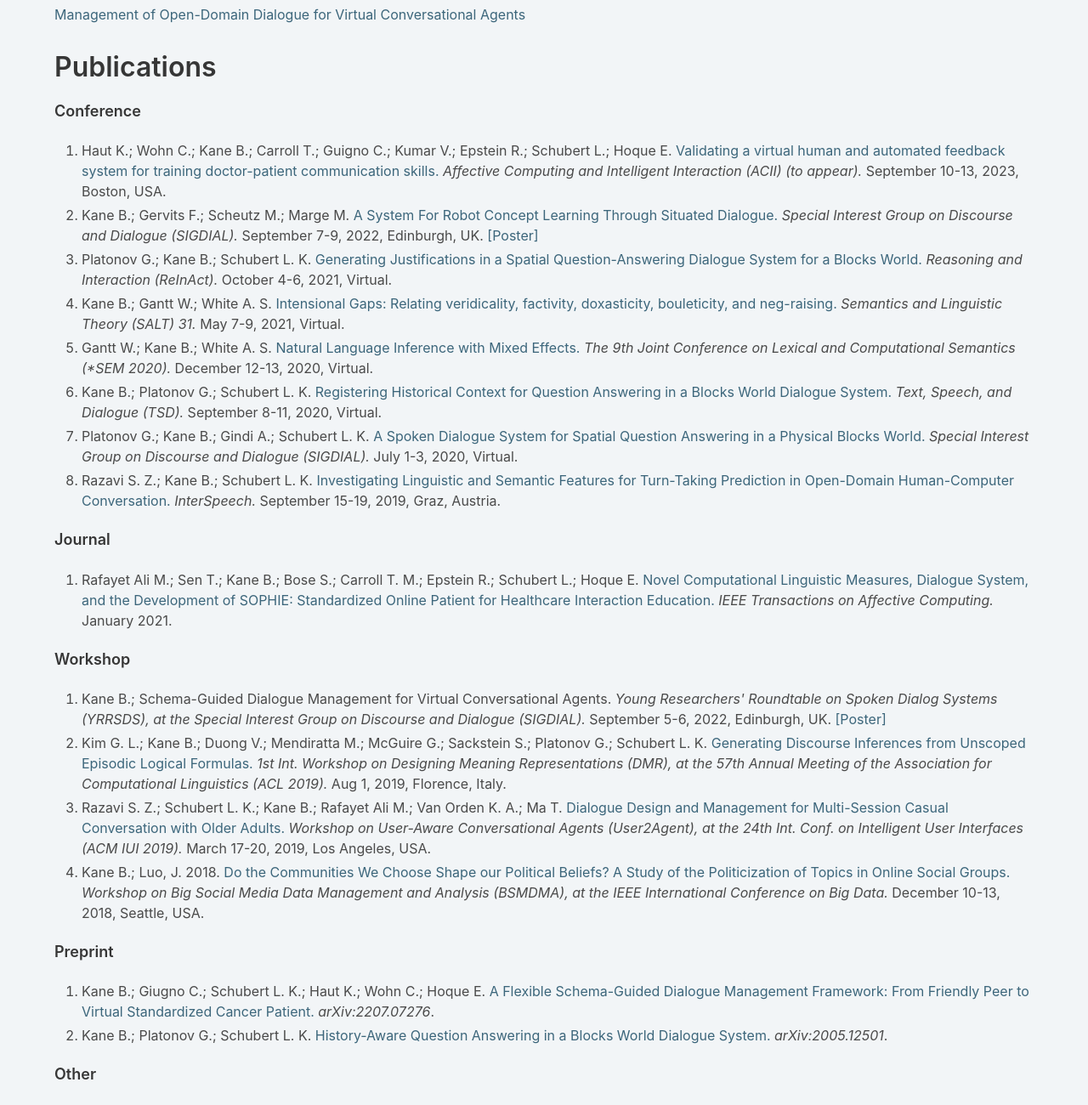
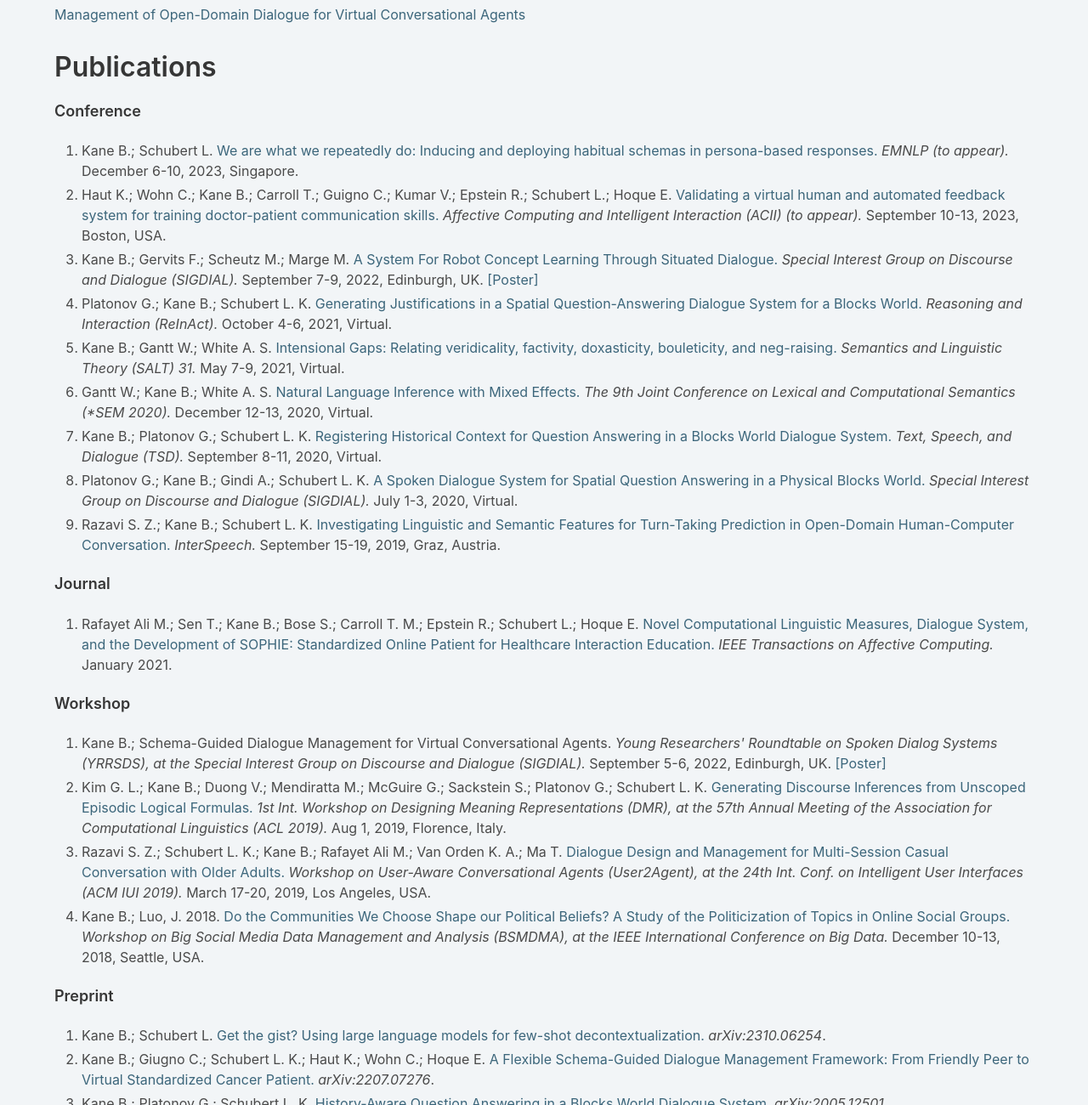
Before and after one commit to bkane2/bkane2, a plain HTML site: page index.html in a window 1280 px wide. Shown: the part 1500-2800 px from the top of the page at 85% size. Drawn offline with Linux system fonts and the light colour scheme.

Commit message:
Updated publications

```diff
--- a/index.html
+++ b/index.html
@@ -65,7 +65,7 @@
     <div class="container">
       <hr>
       <h1 class="title">Bio<h1>
-          <p>I'm a fourth-year PhD student of Computer Science at the University of Rochester, with a focus on Artificial Intelligence.
+          <p>I'm a fifth-year PhD student of Computer Science at the University of Rochester, with a focus on Artificial Intelligence.
             Before that, I graduated from the University of Rochester with a BS in Computer Science as well as a BA in Economics, giving
             me an interest in the practical applications of intelligent agents towards the social sciences and real-world domains. Currently,
             my general research interests include <span class="has-text-weight-bold">dialogue management for virtual conversational agents</span>,
@@ -184,6 +184,11 @@
         <div class="content">
           <ol type="1">
             <li>
+              <p>Kane B.; Schubert L.
+                <a href="https://arxiv.org/abs/2310.06245"> We are what we repeatedly do: Inducing and deploying habitual schemas in persona-based responses.</a>
+                <em>EMNLP (to appear).</em> December 6-10, 2023, Singapore.</p>
+            </li>
+            <li>
               <p>Haut K.; Wohn C.; Kane B.; Carroll T.; Guigno C.; Kumar V.; Epstein R.; Schubert L.; Hoque E.
                 <a href="https://arxiv.org/pdf/2306.15213.pdf"> Validating a virtual human and automated feedback system for training doctor-patient communication skills.</a>
                 <em>Affective Computing and Intelligent Interaction (ACII) (to appear).</em> September 10-13, 2023, Boston, USA.</p>
@@ -275,6 +280,11 @@
         <div class="content">
           <ol type="1">
             <li>
+              <p>Kane B.; Schubert L.
+                <a href="https://arxiv.org/abs/2310.06254">Get the gist? Using large language models for few-shot decontextualization.</a>
+                <em>arXiv:2310.06254</em>.</p>
+            </li>
+            <li>
               <p>Kane B.; Giugno C.; Schubert L. K.; Haut K.; Wohn C.; Hoque E.
                 <a href="https://arxiv.org/pdf/2207.07276.pdf">A Flexible Schema-Guided Dialogue Management Framework: From Friendly Peer to Virtual Standardized Cancer Patient.</a>
                 <em>arXiv:2207.07276</em>.</p>
```
Also changed, not shown: 1 other file.
